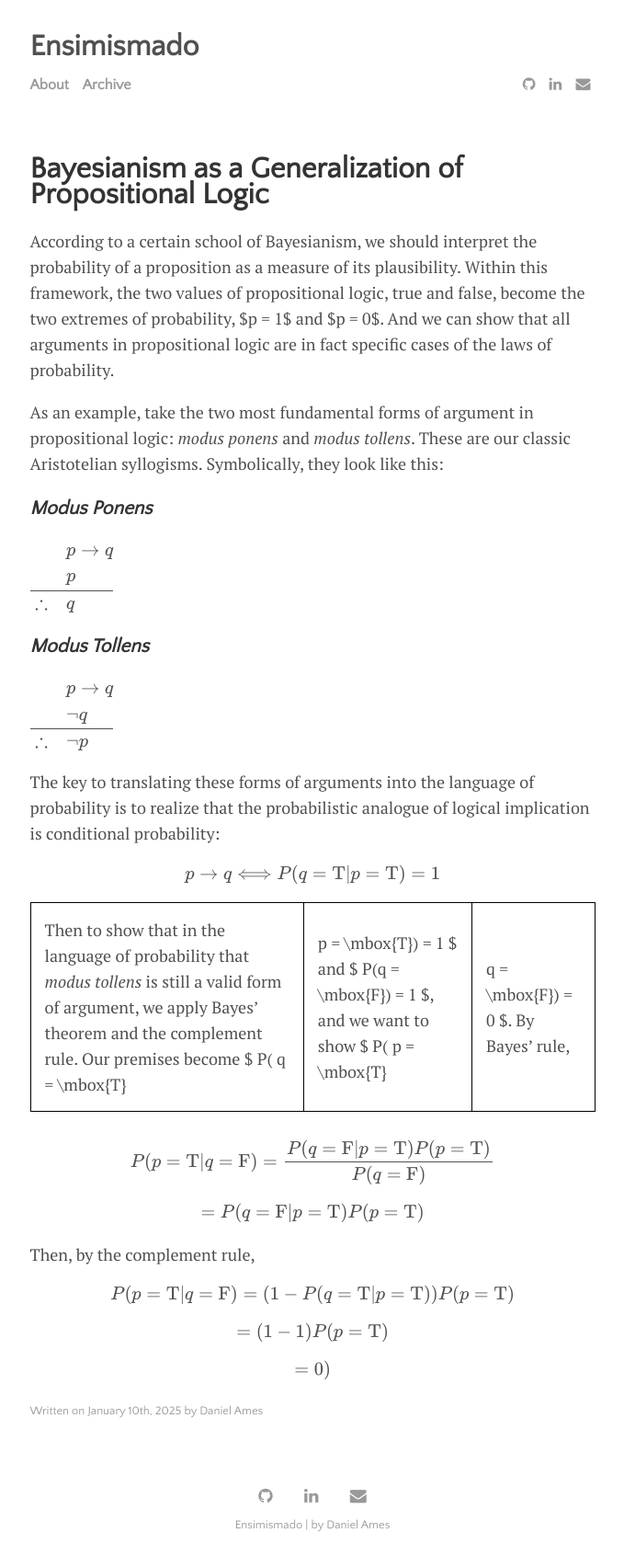
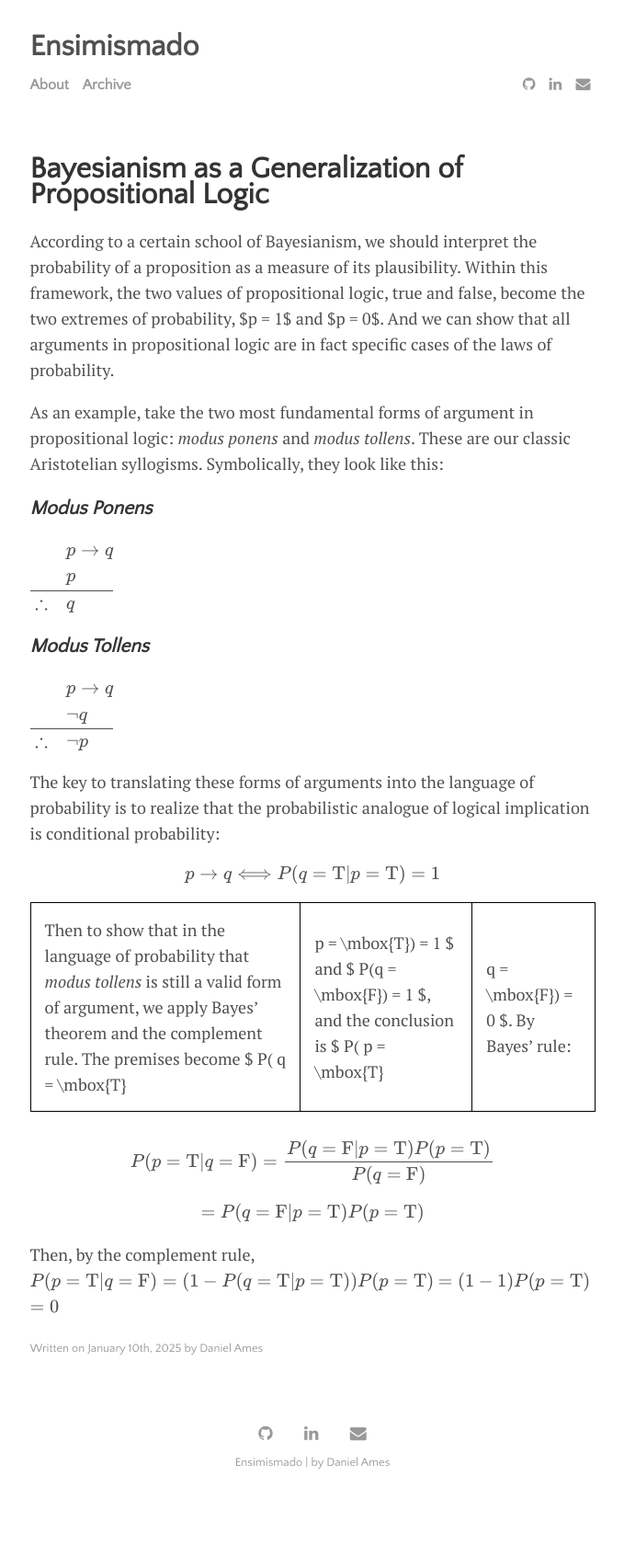
Before and after one commit to DanielAmes/DanielAmes.github.io, a Jekyll site: the page built from _posts/2025-01-10-bayeslogic.md, in a window 1280 px wide. Shown: the whole page at 92% size, without its empty margins (300-979 px from the left). Built offline with Jekyll 4.4.1, drawn with Linux system fonts in a browser that asks for light colours; formulas are drawn with MathJax 3; after the commit the page ends 1636 px from its top, so only the background shows below that.

Commit message:
latex fix

```diff
--- a/_posts/2025-01-10-bayeslogic.md
+++ b/_posts/2025-01-10-bayeslogic.md
@@ -33,18 +33,21 @@
 p \to q \Longleftrightarrow P( q = \mbox{T}| p = \mbox{T}) = 1
 $$
 
-Then to show that in the language of probability that _modus tollens_ is still a valid form of argument, we apply Bayes' theorem and the complement rule. Our premises become $ P( q = \mbox{T}| p = \mbox{T}) = 1 $ and $ P(q = \mbox{F}) = 1 $, and we want to show $ P( p = \mbox{T}| q = \mbox{F}) = 0 $. By Bayes' rule,
-
+Then to show that in the language of probability that _modus tollens_ is still a valid form of argument, we apply Bayes' theorem and the complement rule. The premises become $ P( q = \mbox{T}| p = \mbox{T}) = 1 $ and $ P(q = \mbox{F}) = 1 $, and the conclusion is $ P( p = \mbox{T}| q = \mbox{F}) = 0 $. By Bayes' rule:
 
 $$P( p = \mbox{T}| q = \mbox{F}) = \frac{P( q = \mbox{F}| p = \mbox{T})P(p = \mbox{T})}{P(q = \mbox{F})}$$
 
-$$= P( q = \mbox{F}| p = \mbox{T})P(p = \mbox{T})$$
+$$
+= P( q = \mbox{F}| p = \mbox{T})P(p = \mbox{T})
+$$
 
 Then, by the complement rule,
-
 $$
-P( p = \mbox{T}| q = \mbox{F}) =  (1 - P( q = \mbox{T}| p = \mbox{T}))P(p = \mbox{T})$$
-
-$$= (1 - 1)P(p = \mbox{T})$$
-
-$$= 0)$$
+P( p = \mbox{T}| q = \mbox{F}) =  (1 - P( q = \mbox{T}| p = \mbox{T}))P(p = \mbox{T})
+$$
+$$
+= (1 - 1)P(p = \mbox{T})
+$$
+$$
+= 0
+$$
```
